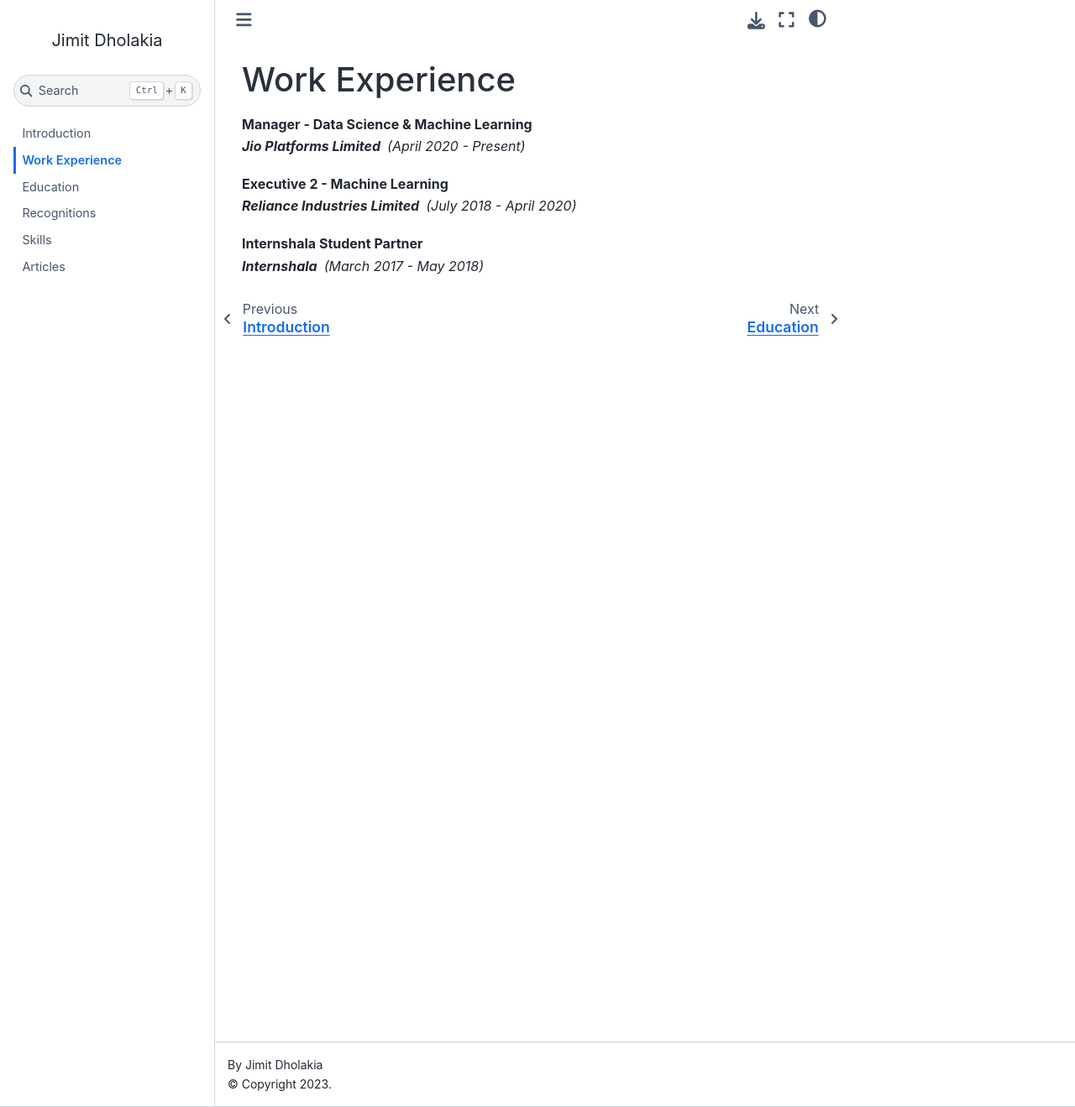
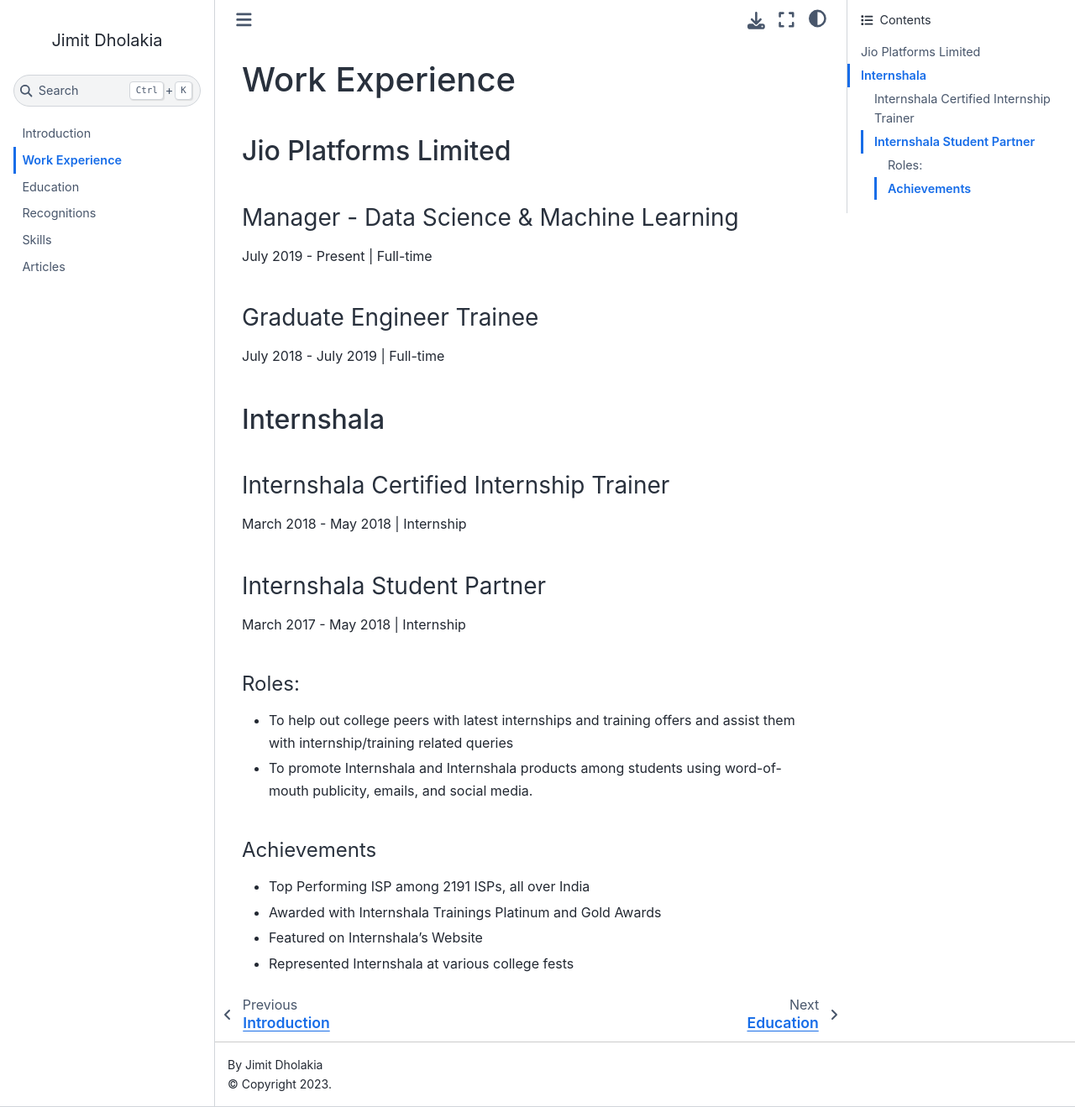
Before and after one commit to jimit105/jimit105.github.io, a Jupyter Book: the page built from experience.md, in a window 1280 px wide and 1319 px high. Shown: the whole window at 84% size. Built offline with Jupyter Book 1.0.4 settings and Sphinx 7.4.7 and the Sphinx Book theme 1.1.4, drawn with Linux system fonts in a browser that asks for light colours.

Commit message:
Update experience.md

```diff
--- a/experience.md
+++ b/experience.md
@@ -1,10 +1,24 @@
 # Work Experience
 
-**Manager - Data Science & Machine Learning**
-_**Jio Platforms Limited**_&ensp;_(April 2020 - Present)_
+## Jio Platforms Limited
+### Manager - Data Science & Machine Learning
+July 2019 - Present | Full-time
 
-**Executive 2 - Machine Learning**
-_**Reliance Industries Limited**_&ensp;_(July 2018 - April 2020)_
+### Graduate Engineer Trainee
+July 2018 - July 2019 | Full-time
 
-**Internshala Student Partner**
-_**Internshala**_&ensp;_(March 2017 - May 2018)_
+## Internshala
+### Internshala Certified Internship Trainer
+March 2018 - May 2018 | Internship
+
+### Internshala Student Partner
+March 2017 - May 2018 | Internship
+#### Roles:
+- To help out college peers with latest internships and training offers and assist them with internship/training related queries
+- To promote Internshala and Internshala products among students using word-of-mouth publicity, emails, and social media.
+
+#### Achievements
+- Top Performing ISP among 2191 ISPs, all over India
+- Awarded with Internshala Trainings Platinum and Gold Awards
+- Featured on Internshala's Website
+- Represented Internshala at various college fests
```
